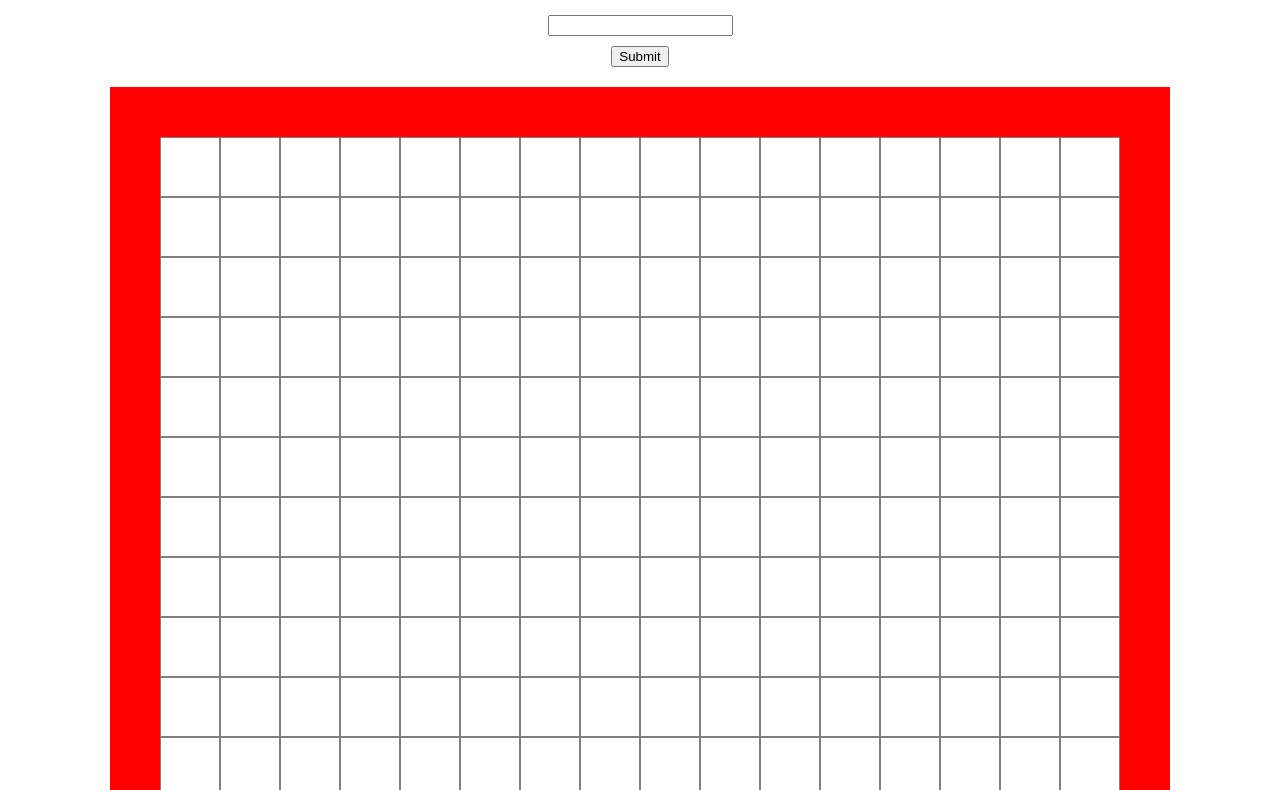
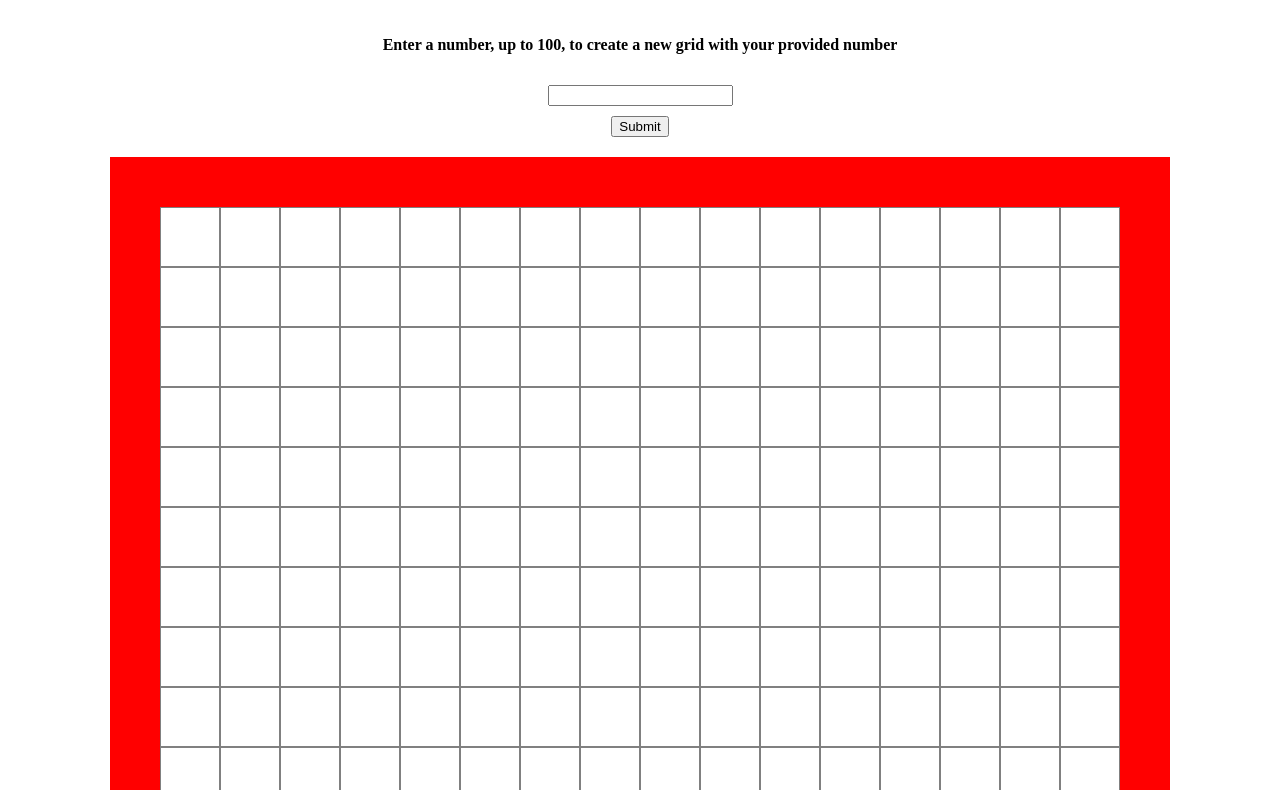
Before and after one commit to edjozero/etchNSketch, a plain HTML site: page index.html in a window 1280 px wide. Shown: the part 82-872 px from the top of the page. Drawn offline with Linux system fonts and the light colour scheme.

Commit message:
Add prompt that will appear if user tries to enter number over 100 Prompt appears and the grid is not created with the number they entered

```diff
--- a/index.html
+++ b/index.html
@@ -10,6 +10,7 @@
 <body>
     <div id="titleAndButton">
         <h2>Etch-a-Sketch</h2>
+        <h4>Enter a number, up to 100, to create a new grid with your provided number</h4>
         <input type="text" id="userInput">
         <button id="button">Submit</button>
     </div>
--- a/script.js
+++ b/script.js
@@ -28,6 +28,12 @@ button.addEventListener("click", () => {
 FUNCTIONS
 */
 function createGrid(num){
+
+    if(num > 100){
+        prompt("Please only enter a number under 100", "Click Ok to continue");
+        return;
+    }
+
     for(let i=0; i<num; i++){
         for(let j=0; j<num; j++){
             const div = document.createElement("div");
```
